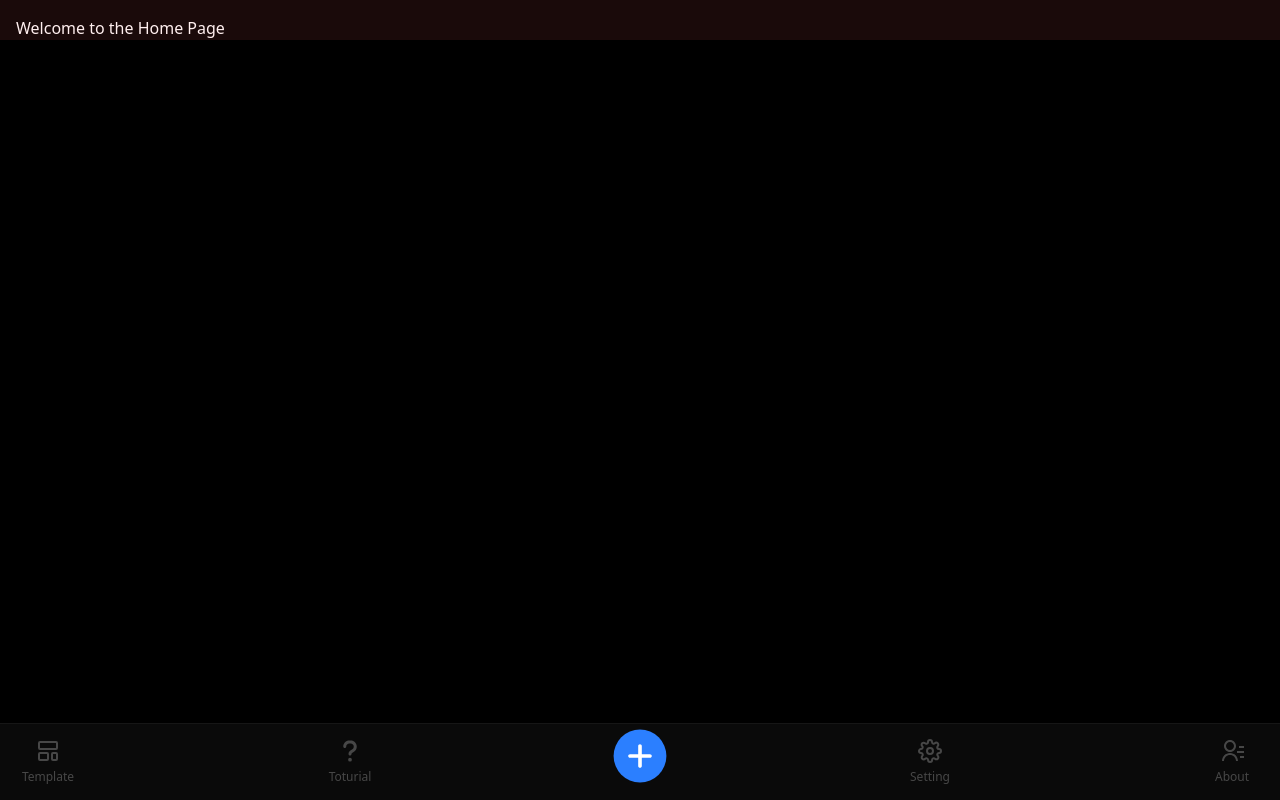
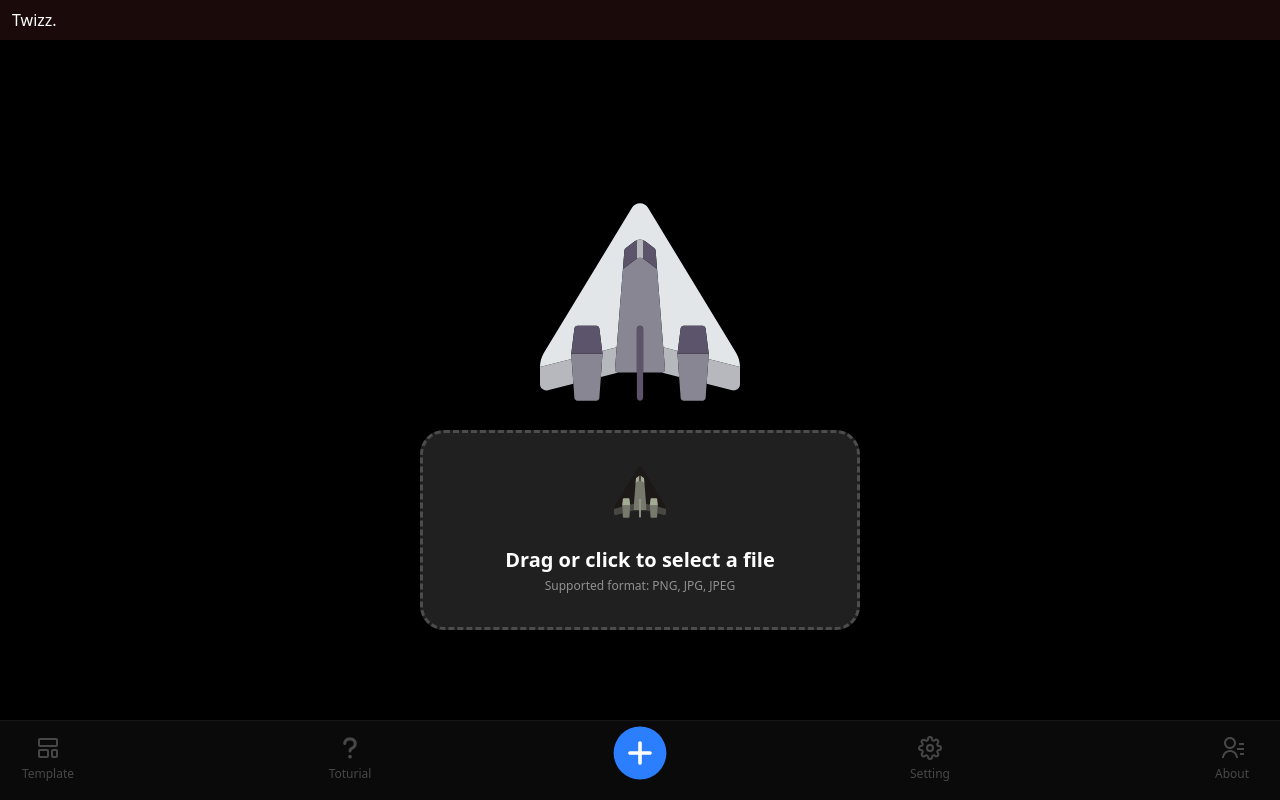
Before and after one commit to MuhYafiTaqq/web_asli, a React (Vite) app: page / in a window 1280 px wide. Built offline with nearby package versions, Linux system fonts and the light colour scheme.

Commit message:
modified:   package-lock.json 	modified:   src/App.jsx 	new file:   src/assets/starShip.svg 	modified:   src/components/Header.jsx 	modified:   src/components/Navbar.jsx 	modified:   src/pages/Home.jsx

```diff
--- a/src/App.jsx
+++ b/src/App.jsx
@@ -7,7 +7,7 @@ function App() {
     <div>
       <Navbar />
       <Header />
-      <main className="p-4">
+      <main className="container">
         <AppRoutes />
       </main>
     </div>
--- a/src/components/Header.jsx
+++ b/src/components/Header.jsx
@@ -2,8 +2,8 @@ import React from 'react'
 
 const Header = () => {
     return (
-        <div className='fixed bg-red-400/10 h-10 w-full'>
-
+        <div className='fixed flex justify-between items-center top-0 bg-red-400/10 h-10 w-full px-3'>
+            <h1 className='text-white'>Twizz.</h1>
         </div>
     )
 }
--- a/src/components/Navbar.jsx
+++ b/src/components/Navbar.jsx
@@ -19,7 +19,7 @@ export default function Navbar() {
         : 'text-white/25';
 
     return (
-        <nav className='fixed bottom-0 w-full flex justify-between bg-neutral-950 border-t border-white/5 py-2 px-3'>
+        <nav className='fixed bottom-0 w-full h-20 flex justify-between bg-neutral-950 border-t border-white/5 py-2 px-3'>
             <Link to="/Template" onClick={() => clickHandle("Template")}>
                 <div className={`h-15 w-18 flex flex-col gap-1.5 justify-center items-center text-xs transition-all duration-300 ease-in-out ${isActive("Template")}`}>
                     <LuLayoutTemplate className='text-2xl' />
--- a/src/pages/Home.jsx
+++ b/src/pages/Home.jsx
@@ -1,4 +1,82 @@
+import Starship from '../assets/starShip.svg'
+
+import { useState, useRef } from "react";
+import { useNavigate } from "react-router-dom";
 
 export default function Home() {
-    return <h1 className="text-white">Welcome to the Home Page</h1>;
+
+    const [image, setImage] = useState(null);
+    const [isDragging, setIsDragging] = useState(false); // 🟢 State untuk mendeteksi dragging
+    const fileInputRef = useRef(null);
+    const navigate = useNavigate();
+
+    const handleFile = (file) => {
+        if (file) {
+            const reader = new FileReader();
+            reader.readAsDataURL(file);
+            reader.onload = () => {
+                const imageData = reader.result;
+                setImage(imageData);
+
+                // 🚀 Langsung navigasi ke halaman crop
+                navigate("/setings", { state: { image: imageData } });
+            };
+        }
+    };
+
+    const handleFileChange = (e) => {
+        const file = e.target.files[0];
+        handleFile(file);
+    };
+
+    const handleDragOver = (e) => {
+        e.preventDefault();
+        setIsDragging(true); // 🟢 Aktifkan efek saat dragging
+    };
+
+    const handleDragLeave = () => {
+        setIsDragging(false); // 🔴 Hapus efek saat dragging selesai
+    };
+
+    const handleDrop = (e) => {
+        e.preventDefault();
+        setIsDragging(false); // 🔴 Hapus efek dragging
+        const file = e.dataTransfer.files[0];
+        handleFile(file);
+    };
+    return (
+        <div className="h-dvh px-3 pt-10 pb-2 flex flex-col gap-7 justify-center items-center">
+            <img className='h-50' src={Starship} alt="" />
+            <div
+                    className={`relative w-75 h-35 md:w-110 md:h-50 rounded-3xl border-3 border-dashed text-center ${
+                        isDragging ? "border-blue-400 bg-blue-900/50" : "border-white/20 bg-neutral-700/50"
+                    } flex flex-col justify-center items-center transition-all duration-300`}
+                    onDragOver={handleDragOver}
+                    onDragLeave={handleDragLeave}
+                    onDrop={handleDrop}
+                    onClick={() => fileInputRef.current.click()}
+                >
+                    <img src={Starship} alt="" className="w-8 md:w-13 md:mb-7 invert mb-4" />
+                    <h6 className="text-white md:text-xl text-sm font-bold mb-1">
+                        {isDragging ? "Drop the file here" : "Drag or click to select a file"}
+                    </h6>
+                    <p className="text-white md:text-md text-xs opacity-50">
+                        Supported format: PNG, JPG, JPEG
+                    </p>
+
+                    {/* Input file yang tersembunyi */}
+                    <input
+                        type="file"
+                        className="hidden"
+                        ref={fileInputRef}
+                        id="inputImg"
+                        onChange={handleFileChange}
+                    />
+
+                    {/* Preview gambar */}
+                    {image && <img src={image} alt="Preview" className="w-40 h-40 object-cover mt-4" />}
+                </div>
+        </div>
+
+    )
 }
```
Also changed, not shown: src/assets/starShip.svg (added), 1 other file (tests, documents, lock files or other folders).
